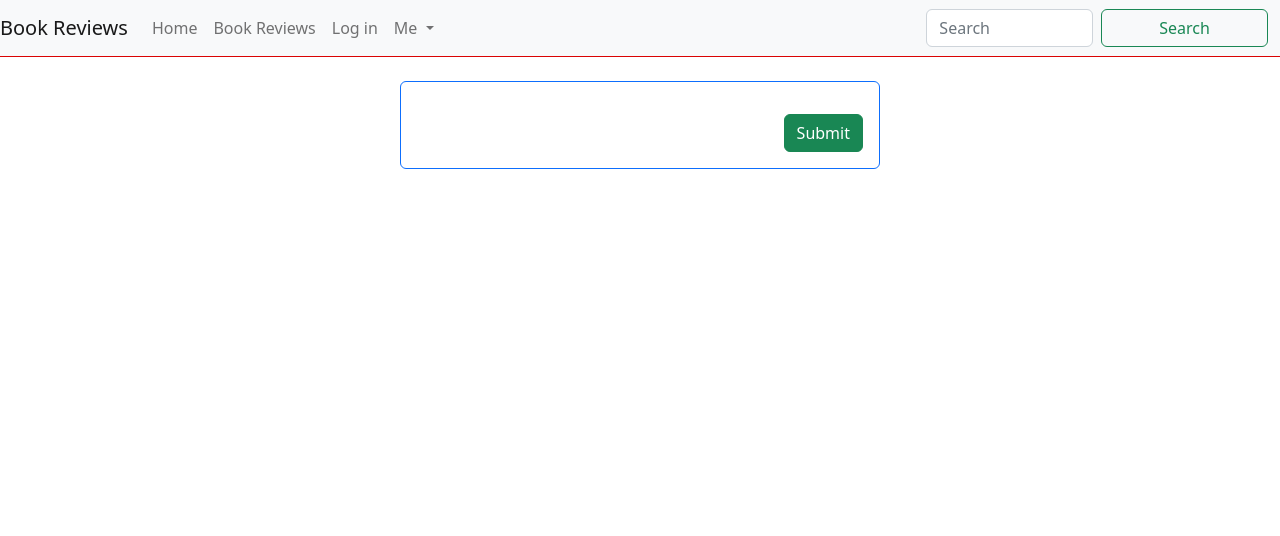
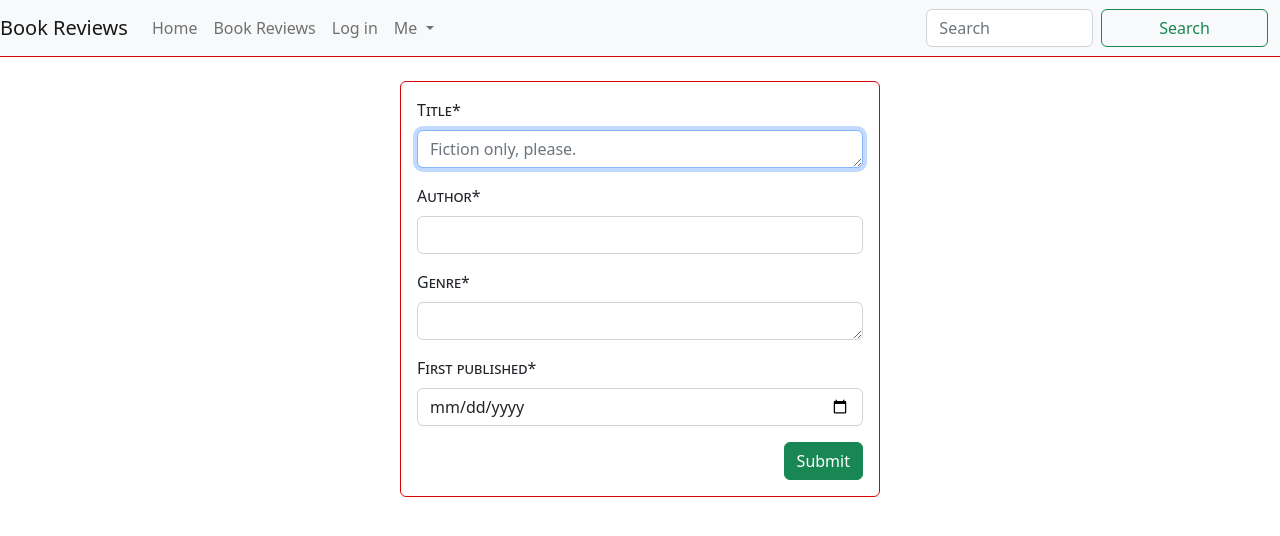
Before and after one commit to DrIntern/final_project, a Django app: template templates/books/book_form.html in a window 1280 px wide. Shown: the top 536 px of the page. Run offline with Django 5.2, Linux system fonts and the light colour scheme; the template is opened without the code that fills it: values that come from a table or form of the project are taken from there, others are empty; some libraries are stand-ins or nearby versions.

Commit message:
added crispy styling and applied it to book forms

```diff
--- /dev/null
+++ b/books/forms.py
@@ -0,0 +1,22 @@
+from django.forms import ModelForm, Textarea, DateInput
+
+from .models import Book
+
+class BookForm(ModelForm):
+    class Meta:
+        model = Book
+        fields = ['title', 'author', 'genre', 'first_published']
+        widgets = {
+            'title': Textarea(
+                attrs={'cols': 80, 'rows': 1, 'autofocus': True, 'placeholder': 'Fiction only, please.'}
+            ),
+            'answer': Textarea(
+                attrs={'cols': 80, 'rows': 1}
+            ),
+            'genre': Textarea(
+                attrs={'cols': 80, 'rows': 1}
+            ),
+            'first_published': DateInput(
+                attrs={'type': 'date'}
+            )
+        }
--- a/books/views.py
+++ b/books/views.py
@@ -1,6 +1,7 @@
 from django.views.generic import CreateView, DetailView, ListView, UpdateView, DeleteView
 from .models import Book
 from django.urls import reverse_lazy
+from .forms import BookForm
 
 # Create your views here.
 
@@ -12,11 +13,11 @@ class BookDetailView(DetailView):
 
 class BookCreateView(CreateView):
     model = Book
-    fields = ['title', 'author', 'genre', 'first_published']
+    form_class = BookForm
 
 class BookUpdateView(UpdateView):
     model = Book
-    fields = ['title', 'author', 'genre', 'first_published']
+    form_class = BookForm
 
 class BookDeleteView(DeleteView):
     model = Book
--- a/templates/books/book_form.html
+++ b/templates/books/book_form.html
@@ -1,14 +1,12 @@
 {% extends "_base.html" %}
-
+{% load crispy_forms_tags %}
 {% block title %}Create or Update a Book Review{% endblock %}
 {% block main %}
-  <div class="card border-primary m-auto mb-3 p-3"
+  <div class="card border-red m-auto mb-3 p-3"
     style="max-width: 30rem">
     <form method="post">
       {% csrf_token %}
-      <table class="table">
-          {{ form.as_table }}
-        </table>
+      {{ form|crispy }}
       <button class="btn btn-success float-end">Submit</button>
     </form>
   </div>
```
Also changed, not shown: bookreview/settings.py (+8 -0 lines).
